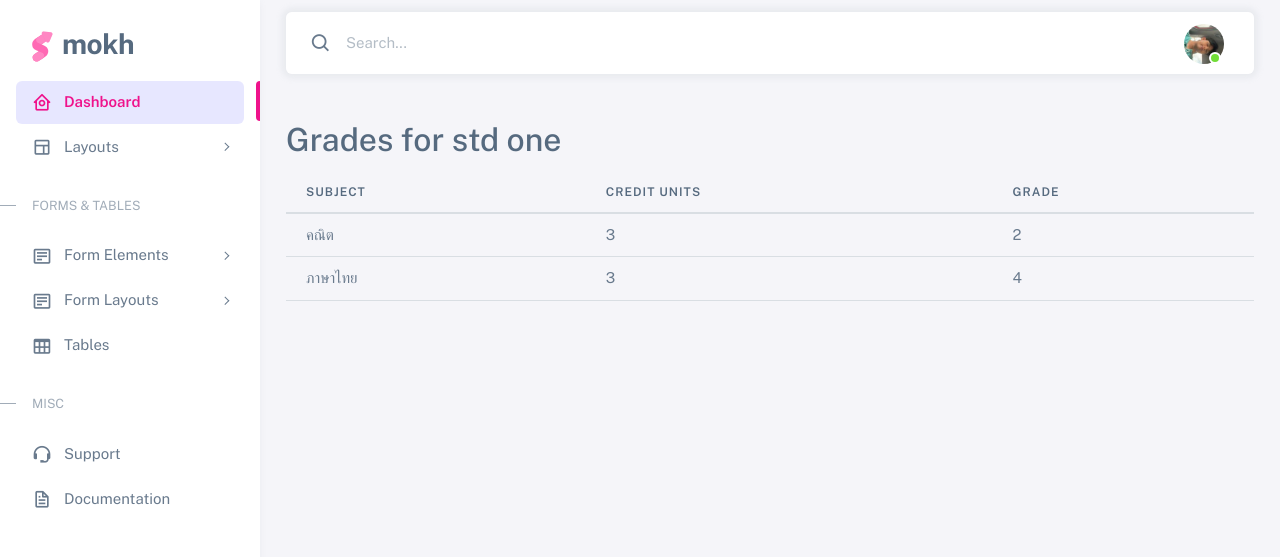
After one commit to Fikei1151/mokhs, a Flask app: page /user/2/grades in a window 1280 px wide. The commit adds this page. Shown: the top 557 px of the page. Run offline with Flask 3, Linux system fonts and the light colour scheme; a user stored in the database is signed in; data comes from the database, SQL or seed files in the repository; both versions use the stored data as it was after the commit; some libraries are stand-ins or nearby versions.

Commit message:
profile grad

```diff
--- a/grades_routes.py
+++ b/grades_routes.py
@@ -33,3 +33,16 @@ def enter_grades(classroom_id, subject_id):
                 grades_dict[student.id] = 'null'
 
     return render_template('enter_grades.html', classroom=classroom, subject=subject, students=students, grades_dict=grades_dict)
+
+@grades_bp.route('/user/<int:user_id>/grades')
+@login_required
+def user_grades(user_id):
+    user = User.query.get_or_404(user_id)
+    if user.account_type == 'student':
+        grades_details = db.session.query(Subject.name, Subject.credit_units, Grade.grade_value)\
+                                   .join(Grade, Grade.subject_id == Subject.id)\
+                                   .filter(Grade.student_id == user_id)\
+                                   .all()
+        return render_template('student_grades.html', grades_details=grades_details, user=user)
+    else:
+        return render_template('access_denied.html', user=user)
--- a/templates/base.html
+++ b/templates/base.html
@@ -323,15 +323,7 @@
                         <span class="align-middle">Settings</span>
                       </a>
                     </li>
-                    <li>
-                      <a class="dropdown-item" href="#">
-                        <span class="d-flex align-items-center align-middle">
-                          <i class="flex-shrink-0 bx bx-credit-card me-2"></i>
-                          <span class="flex-grow-1 align-middle">Billing</span>
-                          <span class="flex-shrink-0 badge badge-center rounded-pill bg-danger w-px-20 h-px-20">4</span>
-                        </span>
-                      </a>
-                    </li>
+
                     <li>
                       <div class="dropdown-divider"></div>
                     </li>
--- a/templates/index.html
+++ b/templates/index.html
@@ -34,7 +34,9 @@
             <div class="col d-flex justify-content-between">
               <button class="btn btn-outline-dark flex-grow-1 mx-1">
                 <i class="bx bx-book" style="font-size: 1.5em;"></i>
-                <div style="font-size: 0.8em;">ผลการเรียน</div>
+                <a href="{{ url_for('grades_bp.user_grades', user_id=current_user.id) }}" style="font-size: 0.8em;">ผลการเรียน</a>
+
+
               </button>
               <button class="btn btn-outline-dark flex-grow-1 mx-1">
                 <i class="bx bx-calendar" style="font-size: 1.5em;"></i>
--- /dev/null
+++ b/templates/student_grades.html
@@ -0,0 +1,26 @@
+{% extends 'base.html' %}
+
+{% block content %}
+<div class="container mt-5">
+    <h2>Grades for {{ user.first_name }} {{ user.last_name }}</h2>
+    <table class="table">
+        <thead>
+            <tr>
+                <th>Subject</th>
+                <th>Credit Units</th>
+                <th>Grade</th>
+            </tr>
+        </thead>
+        <tbody>
+            {% for subject_name, credit_units, grade_value in grades_details %}
+            <tr>
+                <td>{{ subject_name }}</td>
+                <td>{{ credit_units }}</td>
+                <td>{{ grade_value }}</td>
+            </tr>
+            {% endfor %}
+        </tbody>
+    </table>
+</div>
+
+{% endblock %}
```
Also changed, not shown: templates/access_denied.html (added, +9 -0 lines), instance/database.db.
